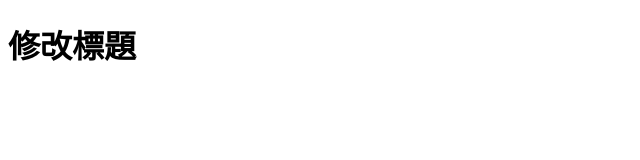
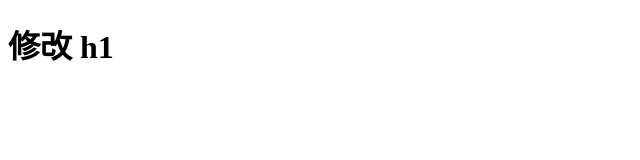
Before and after one commit to AdrianHuangQI/Git-Task, a plain HTML site: page index.html in a window 1280 px wide. Shown: the whole page, without its empty margins (0-640 px from the left). Drawn offline with Linux system fonts and the light colour scheme.

Commit message:
[b-member] 修改 h1

```diff
--- a/index.html
+++ b/index.html
@@ -6,6 +6,6 @@
     <title>再次修改 title</title>
 </head>
 <body>
-    <h1>修改標題</h1>
+    <h1> 修改 h1</h1>
 </body>
 </html>
```
